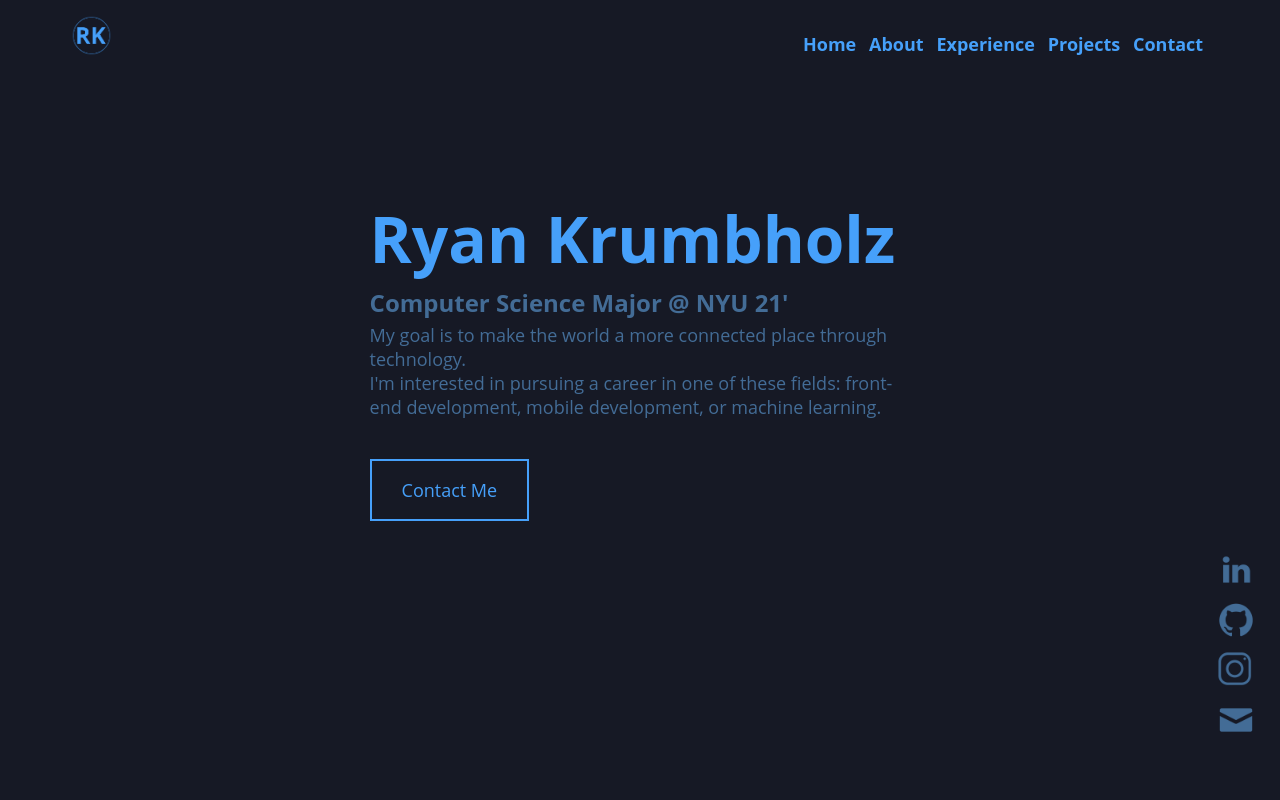
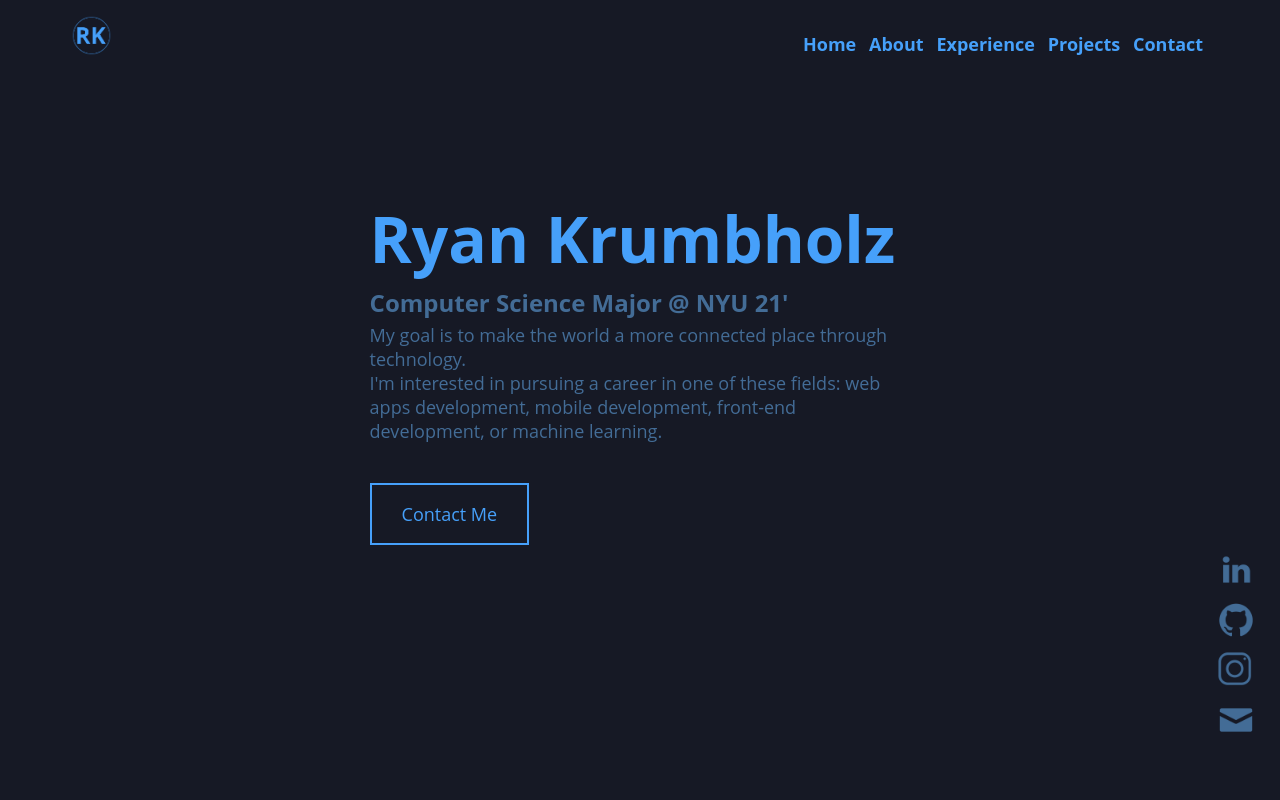
Before and after one commit to ryanKrumbholz/personal-site, a React (Create React App) app: page / in a window 1280 px wide. Shown: the top 800 px of the page. Built offline with nearby package versions, Linux system fonts and the light colour scheme.

Commit message:
fixing hero elem

```diff
--- a/src/components/Home-body/Body.js
+++ b/src/components/Home-body/Body.js
@@ -9,8 +9,8 @@ const body = props => (
                 <h1>Ryan Krumbholz</h1>
                 <h2>Computer Science Major @ NYU 21'</h2>
                 <p> My goal is to make the world a more connected place through technology.<br/>
-                    I'm interested in pursuing a career in one of these fields: front-end development,
-                     mobile development, or machine learning.
+                    I'm interested in pursuing a career in one of these fields: web apps development,
+                     mobile development, front-end development, or machine learning.
                 </p>
                 <a href="mailto:rak535@nyu.edu">Contact Me</a>
             </div>
```
